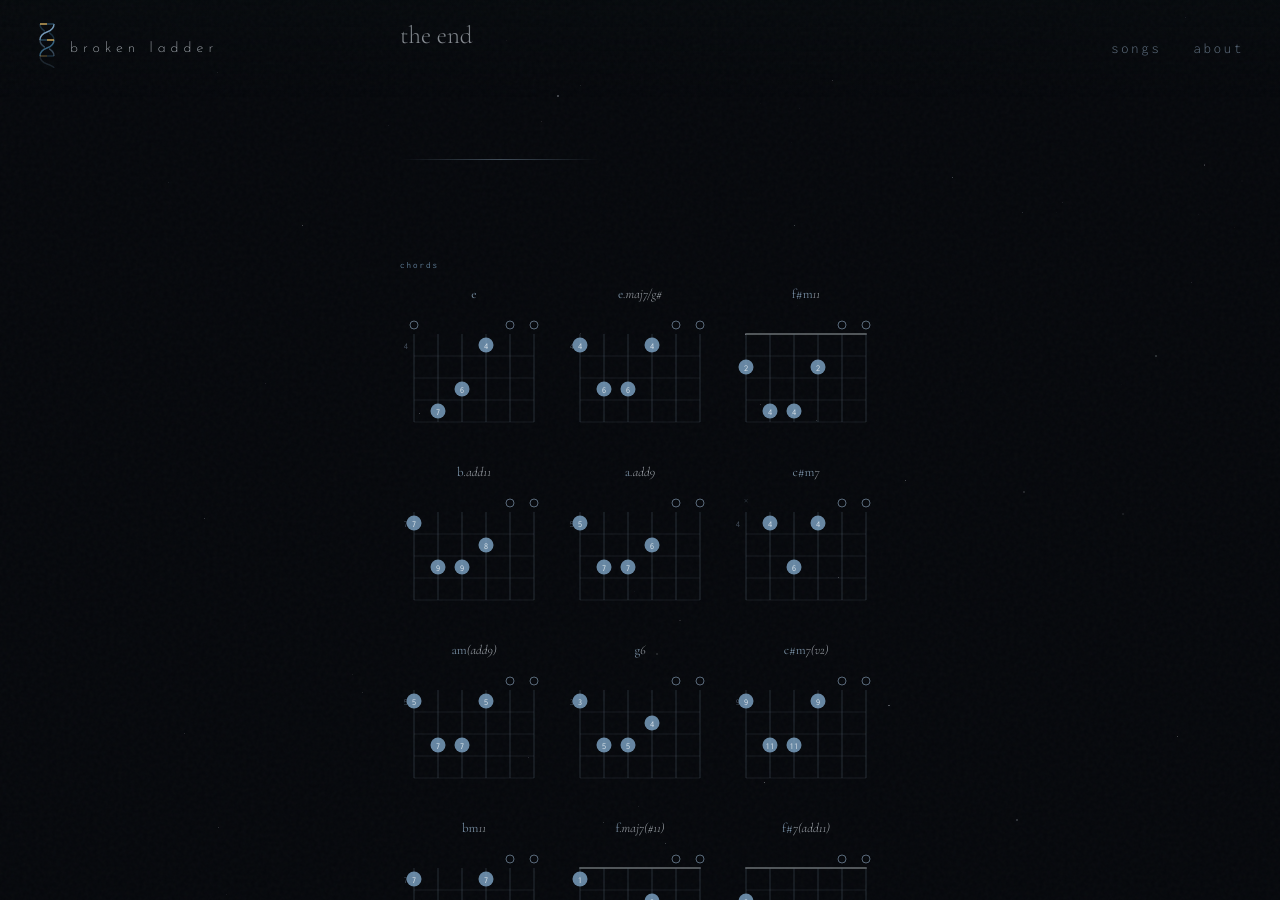
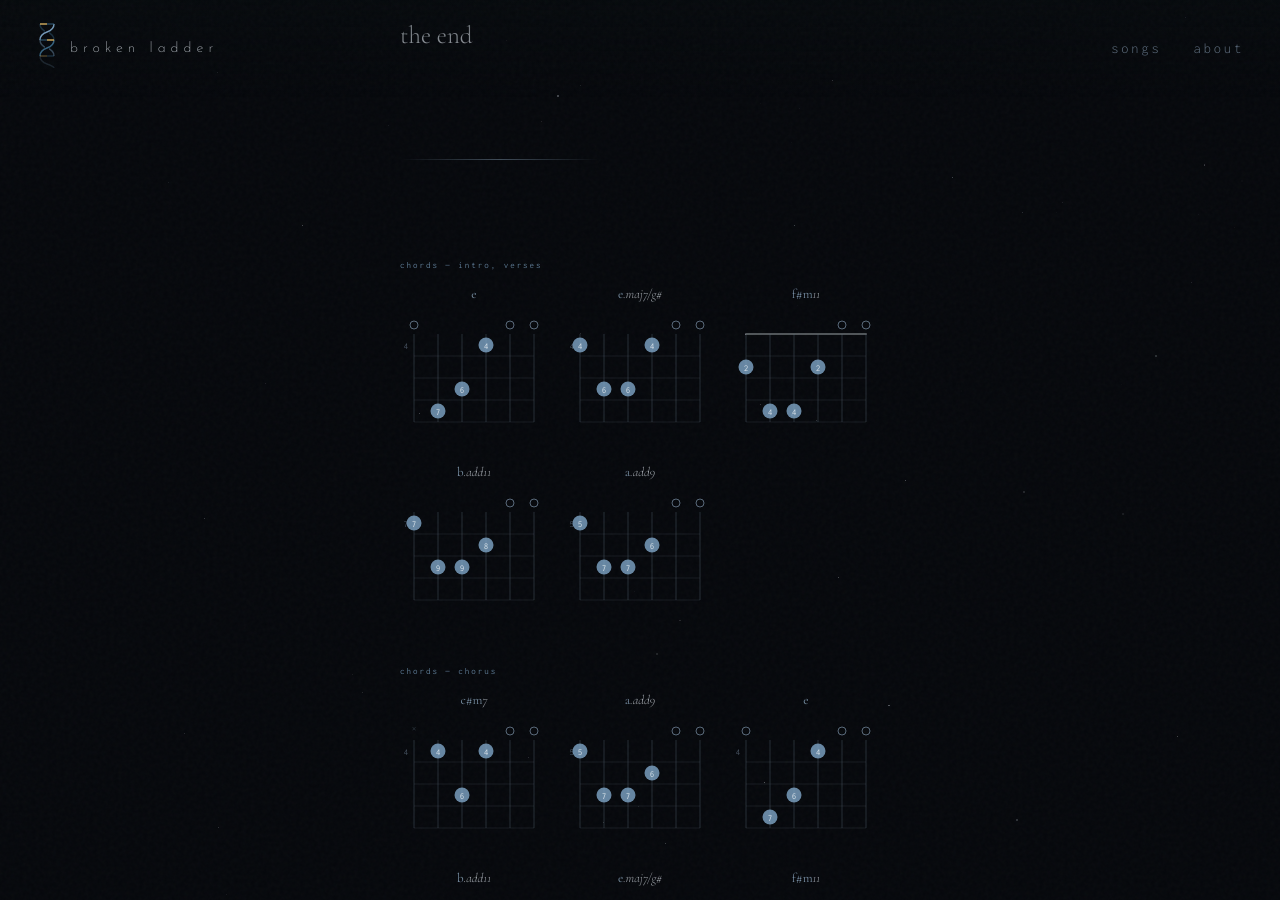
Before and after one commit to ClayShentrup/brokenladder, a Jekyll site: the page built from songs/the-puzzle-remains.html, in a window 1280 px wide and 900 px high, scrolled down 2404 px. Built offline with Jekyll 4.4.1, drawn with Linux system fonts in a browser that asks for light colours; some of the changed text lies outside the part shown.

Commit message:
the puzzle remains: chords grouped by song part
Co-Authored-By: Claude Opus 5.5 <noreply@anthropic.com>

```diff
--- a/songs/the-puzzle-remains.html
+++ b/songs/the-puzzle-remains.html
@@ -91,27 +91,67 @@ line: "rgba(126,166,200,0.18)"
     <div class="rule"></div>
 
     <div class="section" style="--anim-delay:1.3s">
-      <div class="section-label">chords</div>
-      <div class="chord-grid" id="chord-grid"></div>
+      <div class="section-label">chords — intro, verses</div>
+      <div class="chord-grid" data-chords="chordsVerse"></div>
     </div>
     <script>
-    window.songChords = {
-      "e":              "0.7.6.4.0.0",
-      "e.maj7/g#":      "4.6.6.4.0.0",
-      "f#m11":          "2.4.4.2.0.0",
-      "b.add11":        "7.9.9.8.0.0",
-      "a.add9":         "5.7.7.6.0.0",
-      "c#m7":           "x.4.6.4.0.0",
-      "am(add9)":       "5.7.7.5.0.0",
-      "g6":             "3.5.5.4.0.0",
-      "c#m7(v2)":       "9.11.11.9.0.0",
-      "bm11":           "7.9.9.7.0.0",
-      "f.maj7(#11)":    "1.3.3.2.0.0",
-      "f#7(add11)":     "2.4.4.3.0.0",
-      "d6/9":           "10.12.12.11.0.0",
-      "dm6/9":          "10.12.12.10.0.0",
-      "c.maj7":         "8.10.10.9.0.0",
-      "e(v2)":          "12.14.14.13.0.0"
+    window.chordsVerse = {
+      "e":                "0.7.6.4.0.0",
+      "e.maj7/g#":        "4.6.6.4.0.0",
+      "f#m11":            "2.4.4.2.0.0",
+      "b.add11":          "7.9.9.8.0.0",
+      "a.add9":           "5.7.7.6.0.0"
+    };
+    </script>
+
+    <div class="section" style="--anim-delay:1.35s">
+      <div class="section-label">chords — chorus</div>
+      <div class="chord-grid" data-chords="chordsChorus"></div>
+    </div>
+    <script>
+    window.chordsChorus = {
+      "c#m7":             "x.4.6.4.0.0",
+      "a.add9":           "5.7.7.6.0.0",
+      "e":                "0.7.6.4.0.0",
+      "b.add11":          "7.9.9.8.0.0",
+      "e.maj7/g#":        "4.6.6.4.0.0",
+      "f#m11":            "2.4.4.2.0.0"
+    };
+    </script>
+
+    <div class="section" style="--anim-delay:1.4s">
+      <div class="section-label">chords — bridge</div>
+      <div class="chord-grid" data-chords="chordsBridge"></div>
+    </div>
+    <script>
+    window.chordsBridge = {
+      "f#m11":            "2.4.4.2.0.0",
+      "am(add9)":         "5.7.7.5.0.0",
+      "g6":               "3.5.5.4.0.0",
+      "c#m7":             "9.11.11.9.0.0",
+      "bm11":             "7.9.9.7.0.0",
+      "f.maj7(#11)":      "1.3.3.2.0.0",
+      "f#7(add11)":       "2.4.4.3.0.0",
+      "a.add9":           "5.7.7.6.0.0",
+      "b.add11":          "7.9.9.8.0.0",
+      "d6/9":             "10.12.12.11.0.0",
+      "dm6/9":            "10.12.12.10.0.0",
+      "c.maj7":           "8.10.10.9.0.0",
+      "e":                "12.14.14.13.0.0"
+    };
+    </script>
+
+    <div class="section" style="--anim-delay:1.45s">
+      <div class="section-label">chords — ending</div>
+      <div class="chord-grid" data-chords="chordsEnding"></div>
+    </div>
+    <script>
+    window.chordsEnding = {
+      "e":                "0.7.6.4.0.0",
+      "e.maj7/g#":        "4.6.6.4.0.0",
+      "f#m11":            "2.4.4.2.0.0",
+      "f.maj7(#11)":      "1.3.3.2.0.0",
+      "e (12th fret)":    "12.14.14.13.0.0"
     };
     </script>
 
```
